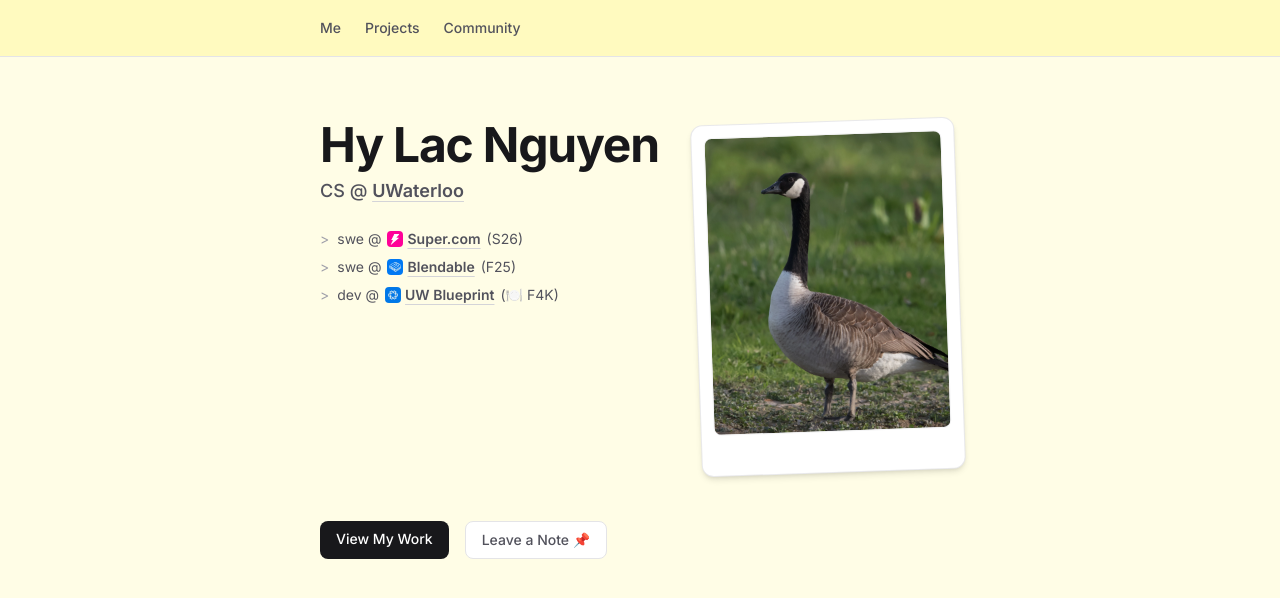
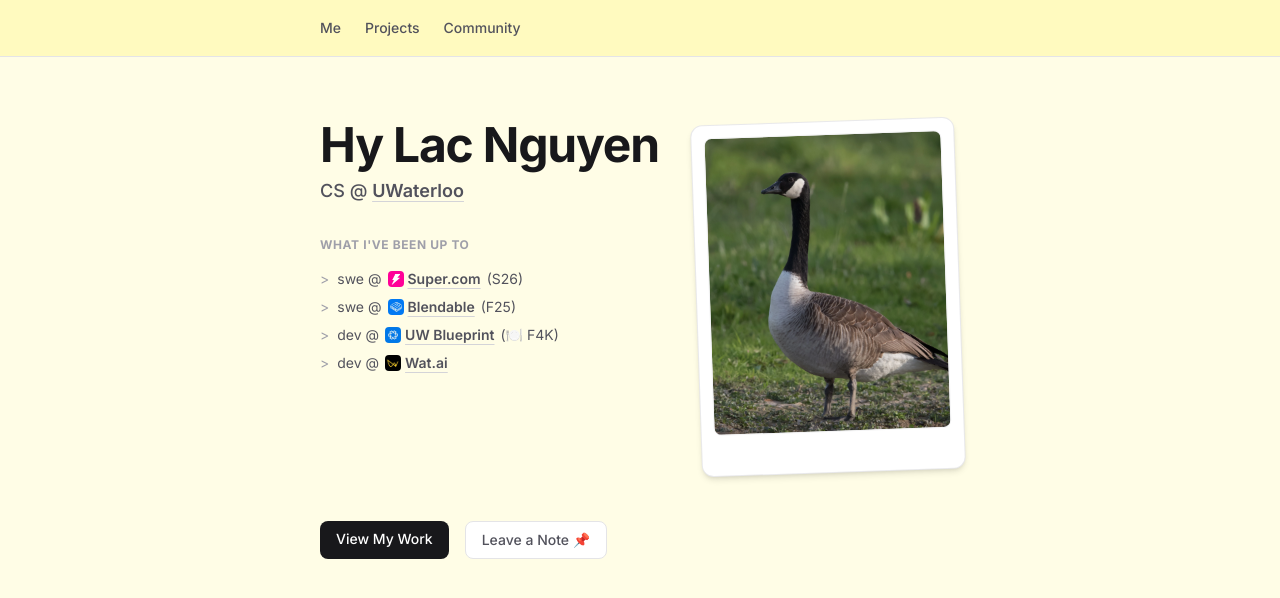
Before and after one commit to kingMonkeh/portfolio-v2, a Next.js app in the folder portfolio/: page / in a window 1280 px wide. Shown: the top 598 px of the page. Built offline with nearby package versions, Linux system fonts and the light colour scheme.

Commit message:
Refactor experiences section with new Experience component

```diff
--- a/portfolio/app/page.tsx
+++ b/portfolio/app/page.tsx
@@ -1,4 +1,5 @@
 import Image from "next/image";
+import Experience from "@/components/Experience";
 
 export default function Home() {
   return (
@@ -12,58 +13,38 @@ export default function Home() {
             CS @ <a href="https://uwaterloo.ca/" target="_blank" rel="noopener noreferrer" className="font-semibold text-zinc-600 underline decoration-zinc-300 underline-offset-4 hover:decoration-zinc-900 transition-colors">UWaterloo</a>
           </p>
 
-          <ul className="mt-4 flex flex-col gap-2 text-sm text-zinc-600 font-normal">
-            <li className="flex items-center gap-2">
-              <span className="text-zinc-400 select-none">&gt;</span>
-              <span className="flex items-center gap-1.5">
-                swe @
-                <span className="inline-flex items-center gap-1 font-semibold text-zinc-600">
-                  <Image
-                    src="/images/super_logo.png"
-                    alt="Super.com Logo"
-                    width={16}
-                    height={16}
-                    className="rounded-sm object-contain"
-                  />
-                  <a href="https://super.com/" target="_blank" rel="noopener noreferrer" className="underline decoration-zinc-300 underline-offset-4 hover:decoration-zinc-900 transition-colors">Super.com</a>
-                </span>
-                (S26)
-              </span>
-            </li>
-            <li className="flex items-start gap-2">
-              <span className="text-zinc-400 select-none">&gt;</span>
-              <span className="flex items-center gap-1.5">
-                swe @
-                <span className="inline-flex items-center gap-1 font-semibold text-zinc-600">
-                  <Image
-                    src="/images/blendable_logo.jpg"
-                    alt="Blendable Logo"
-                    width={16}
-                    height={16}
-                    className="rounded-sm object-contain"
-                  />
-                  <a href="https://blendable.ca/" target="_blank" rel="noopener noreferrer" className="underline decoration-zinc-300 underline-offset-4 hover:decoration-zinc-900 transition-colors">Blendable</a>
-                </span>
-                (F25)
-              </span>
-            </li>
-            <li className="flex items-start gap-2">
-              <span className="text-zinc-400 select-none">&gt;</span>
-              <span className="flex items-center gap-1.5">
-                dev @
-                <span className="inline-flex items-center gap-1 font-semibold text-zinc-600">
-                  <Image
-                    src="/images/uw_blueprint_logo.jpg"
-                    alt="UW Blueprint Logo"
-                    width={16}
-                    height={16}
-                    className="rounded-sm object-contain"
-                  />
-                  <a href="https://uwblueprint.org/" target="_blank" rel="noopener noreferrer" className="underline decoration-zinc-300 underline-offset-4 hover:decoration-zinc-900 transition-colors">UW Blueprint</a>
-                </span>
-                (🍽️ F4K)
-              </span>
-            </li>
+          <h2 className="mt-6 text-xs font-bold tracking-wider text-zinc-400 uppercase select-none">
+            what i've been up to
+          </h2>
+
+          <ul className="mt-2 flex flex-col gap-2 text-sm text-zinc-600 font-normal">
+            <Experience
+              imageRef="/images/super_logo.png"
+              role="swe"
+              organization="Super.com"
+              orgUrl="https://super.com/"
+              misc="S26"
+            />
+            <Experience
+              imageRef="/images/blendable_logo.jpg"
+              role="swe"
+              organization="Blendable"
+              orgUrl="https://blendable.ca/"
+              misc="F25"
+            />
+            <Experience
+              imageRef="/images/uw_blueprint_logo.jpg"
+              role="dev"
+              organization="UW Blueprint"
+              orgUrl="https://uwblueprint.org/"
+              misc="🍽️ F4K"
+            />
+            <Experience
+              imageRef="/images/watai.jpg"
+              role="dev"
+              organization="Wat.ai"
+              orgUrl="https://watai.ca/"
+            />
           </ul>
         </div>
 
--- /dev/null
+++ b/portfolio/components/Experience.tsx
@@ -0,0 +1,38 @@
+import Image from "next/image";
+
+export interface ExperienceProps {
+  imageRef: string;
+  role: string;
+  organization: string;
+  orgUrl: string;
+  misc?: string;
+}
+
+export default function Experience({ imageRef, role, organization, orgUrl, misc }: ExperienceProps) {
+  return (
+    <li className="flex items-center gap-2">
+      <span className="text-zinc-400 select-none">&gt;</span>
+      <span className="flex items-center gap-1.5">
+        {role} @
+        <span className="inline-flex items-center gap-1 font-semibold text-zinc-600">
+          <Image
+            src={imageRef}
+            alt={`${organization} Logo`}
+            width={16}
+            height={16}
+            className="rounded-sm object-contain"
+          />
+          <a
+            href={orgUrl}
+            target="_blank"
+            rel="noopener noreferrer"
+            className="underline decoration-zinc-300 underline-offset-4 hover:decoration-zinc-900 transition-colors"
+          >
+            {organization}
+          </a>
+        </span>
+        {misc && ` (${misc})`}
+      </span>
+    </li>
+  );
+}
```
Also changed, not shown: portfolio/public/images/watai.jpg (added).
